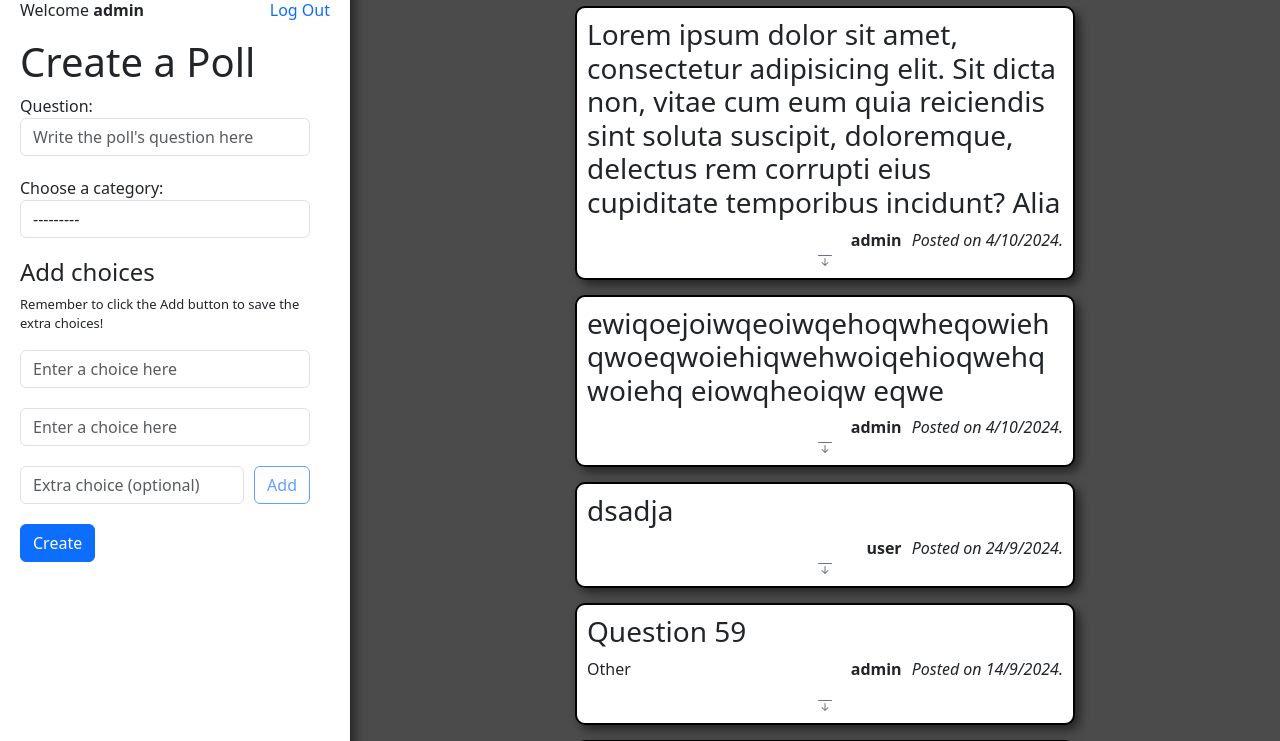
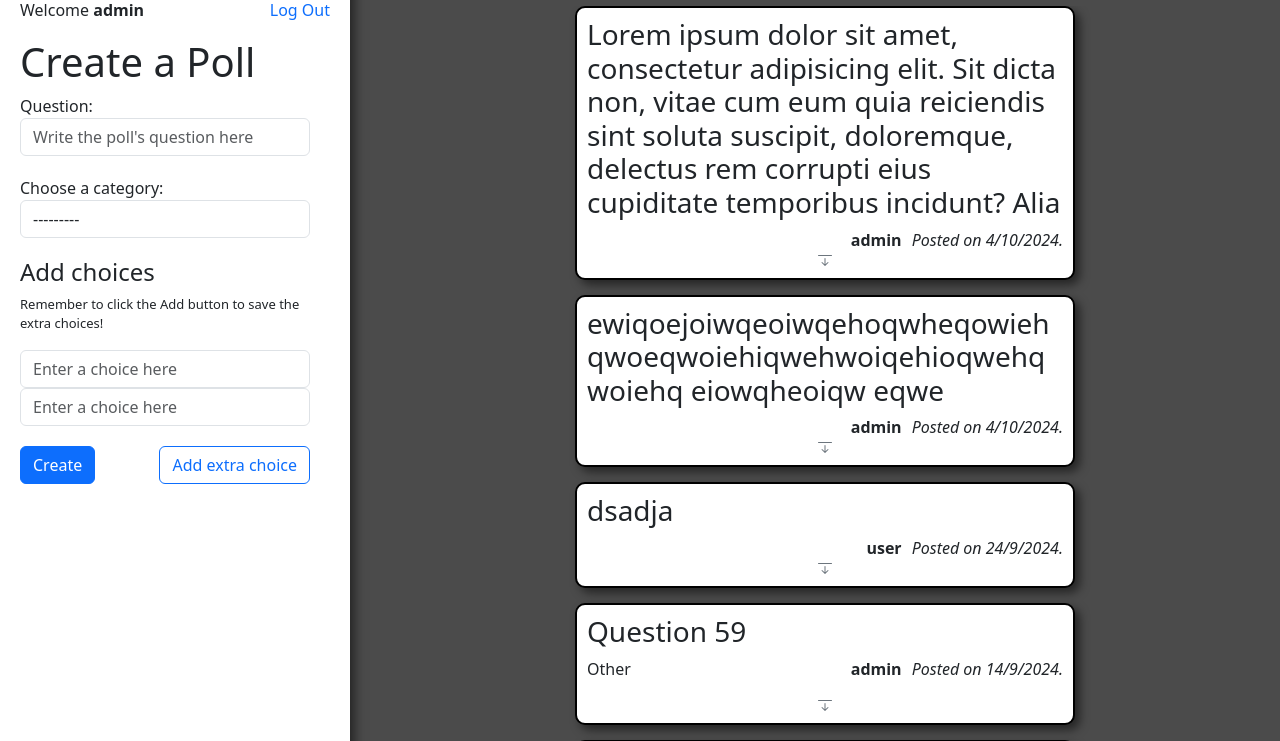
Before and after one commit to JoaquinBegue/polls, a Django app: page / in a window 1280 px wide. Shown: the part 130-871 px from the top of the page. Run offline with Django 5.2, Linux system fonts and the light colour scheme; a user stored in the database is signed in; data comes from the database, SQL or seed files in the repository; both versions use the stored data as it was after the commit.

Commit message:
Started changes on poll form.

```diff
--- a/mysite/polls/static/polls/styles.css
+++ b/mysite/polls/static/polls/styles.css
@@ -54,6 +54,10 @@ br {
     margin-bottom: 20px;
 }
 
+.choice-form {
+    overflow: scroll;
+}
+
 .choice-form > div {
     margin-bottom: 20px;
 }
@@ -66,7 +70,16 @@ br {
     display: flex;
 }
 
-#add-extra-choice-btn, #remove-choice-btn {
+#submit-add {
+    width: 100%;
+}
+
+#add-extra-choice-btn {
+    margin-left: auto !important;
+    float: right;
+}
+
+#remove-choice-btn {
     margin-left: 10px;
 }
 
--- a/mysite/polls/templates/polls/elements.html
+++ b/mysite/polls/templates/polls/elements.html
@@ -56,3 +56,13 @@
     <h4 id="percentage"></h4>
   </div>
 </div>
+
+<!-- Extra choice field element -->
+<div id="extra-choice-0" class="extra-choice choice-field">
+  <input type="text" name="choices-2-choice_text" class="form-control" placeholder="Extra choice (optional)"
+    maxlength="200" id="id_choices-2-choice_text">
+  <input type="hidden" name="choices-2-id" id="id_choices-2-id">
+  <input type="hidden" name="choices-2-question" id="id_choices-2-question">
+  <button id="remove-choice-btn" onclick="removeChoice(this)" class="btn btn-outline-primary"
+    type="button">X</button>
+</div>
--- a/mysite/polls/templates/polls/forms.html
+++ b/mysite/polls/templates/polls/forms.html
@@ -13,25 +13,14 @@
     <div class="choice-form">
       <h4>Add choices</h4>
       <p>Remember to click the Add button to save the extra choices!</p>
-      {{ choice_formset }}
-      <div id="extra-choice-0" class="extra-choice choice-field" style="display: none;">
-        <input type="text" name="choices-2-choice_text" class="form-control" placeholder="Extra choice (optional)"
-          maxlength="200" id="id_choices-2-choice_text">
-        <input type="hidden" name="choices-2-id" id="id_choices-2-id">
-        <input type="hidden" name="choices-2-question" id="id_choices-2-question">
-        <button id="remove-choice-btn" onclick="removeChoice(this)" class="btn btn-outline-primary"
-          type="button">X</button>
+      <div class="fields">
+        {{ choice_formset }}
       </div>
-      <div id="add-extra-choice">
-        <input type="text" class="form-control" placeholder="Extra choice (optional)" maxlength="200"
-          id="id_choices-2-choice_text">
-        <button id="add-extra-choice-btn" onclick="addExtraChoiceField(this)" disabled class="btn btn-outline-primary"
-          type="button">Add</button>
+      <div id="submit-add">
+        <button class="btn btn-primary" type="submit">Create</button>
+        <button id="add-extra-choice-btn" onclick="addExtraChoiceField()" class="btn btn-outline-primary"
+          type="button">Add extra choice</button>
       </div>
-    </div>
-
-    <div class="submit">
-      <button class="btn btn-primary" type="submit">Create</button>
     </div>
   </form>
 </div>
```
Also changed, not shown: mysite/polls/static/polls/index.js (+15 -41 lines), mysite/db.sqlite3.
